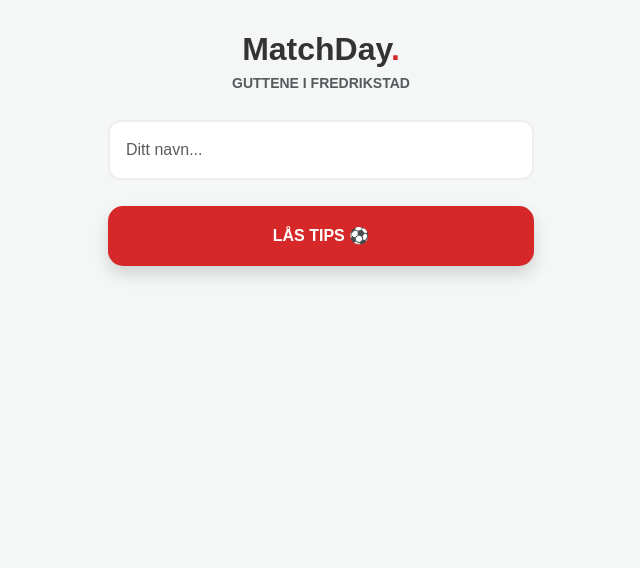
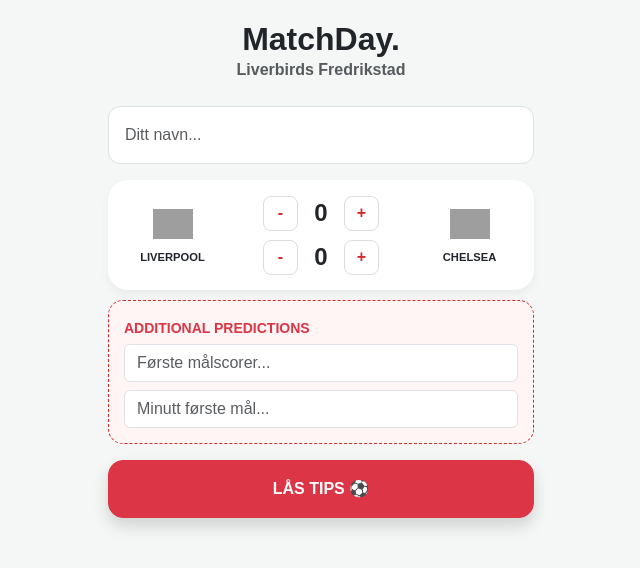
Before and after one commit to claseasybranding-ops/matchday-demo, a Flask app: page / in a window 1280 px wide. Shown: the top 568 px of the page, without its empty margins (319-959 px from the left). Run offline with Flask 3, Linux system fonts and the light colour scheme; grey boxes are pictures that could not be loaded.

Commit message:
Update index.html

```diff
--- a/templates/index.html
+++ b/templates/index.html
@@ -3,63 +3,48 @@
 <head>
     <meta charset="UTF-8">
     <meta name="viewport" content="width=device-width, initial-scale=1.0">
-    <title>MatchDay Fredrikstad</title>
+    <title>{{ o.gruppe }}</title>
     <link href="https://cdn.jsdelivr.net/npm/bootstrap@5.3.0/dist/css/bootstrap.min.css" rel="stylesheet">
     <style>
-        body { background-color: #f4f7f6; color: #333; font-family: sans-serif; }
-        .match-card {
-            background: white; border-radius: 20px; padding: 15px;
-            margin-bottom: 15px; box-shadow: 0 4px 15px rgba(0,0,0,0.05);
-        }
-        .team-container { display: flex; flex-direction: column; align-items: center; justify-content: center; }
-        .team-logo { width: 45px; height: 45px; object-fit: contain; margin-bottom: 5px; }
-        .team-name { font-weight: 800; font-size: 0.75rem; text-transform: uppercase; text-align: center; line-height: 1.1; }
-
-        .score-row { display: flex; align-items: center; justify-content: center; gap: 8px; margin: 2px 0; }
-        .btn-qty {
-            border: 1px solid #ddd; background: #fff; color: #d62828;
-            width: 32px; height: 32px; border-radius: 8px; font-weight: bold;
-        }
-        .score-val { font-size: 1.4rem; font-weight: 800; min-width: 25px; text-align: center; }
-
-        .header { padding: 25px 0 10px 0; text-align: center; }
-        .logo { font-size: 2rem; font-weight: 900; }
-        .logo span { color: #d62828; }
-        .btn-send { background: #d62828; color: white; border: none; padding: 18px; border-radius: 15px; width: 100%; font-weight: bold; margin-top: 10px; }
+        body { background-color: #f4f7f6; font-family: sans-serif; }
+        .match-card { background: white; border-radius: 20px; padding: 15px; margin-bottom: 10px; box-shadow: 0 4px 10px rgba(0,0,0,0.05); }
+        .team-logo { width: 40px; height: 40px; object-fit: contain; }
+        .team-name { font-weight: 800; font-size: 0.7rem; text-transform: uppercase; margin-top: 5px; }
+        .score-val { font-size: 1.5rem; font-weight: 800; min-width: 30px; text-align: center; }
+        .btn-qty { border: 1px solid #ddd; background: white; color: #d62828; width: 35px; height: 35px; border-radius: 8px; font-weight: bold; }
+        .extra-box { background: #fff5f5; border: 1px dashed #d62828; border-radius: 15px; padding: 15px; margin-top: 10px; }
     </style>
 </head>
 <body>
 
-<div class="container" style="max-width: 450px;">
-    <div class="header">
-        <div class="logo">MatchDay<span>.</span></div>
-        <p class="text-muted small fw-bold">GUTTENE I FREDRIKSTAD</p>
+<div class="container" style="max-width: 450px; padding-top: 20px;">
+    <div class="text-center mb-4">
+        <h2 class="fw-bold m-0">MatchDay<span>.</span></h2>
+        <p class="text-muted fw-bold">{{ o.gruppe }}</p>
     </div>
 
-    <input type="text" id="brukerNavn" class="form-control mb-3 p-3" placeholder="Ditt navn..." style="border-radius: 12px; border: 2px solid #eee;">
+    <input type="text" id="navn" class="form-control mb-3 p-3" placeholder="Ditt navn..." style="border-radius: 12px;">
 
-    {% for k in kamper %}
+    {% for k in o.kamper %}
     <div class="match-card">
-        <div class="row align-items-center g-0">
-            <div class="col-3 team-container">
+        <div class="row align-items-center g-0 text-center">
+            <div class="col-3">
                 <img src="{{ k.h_logo }}" class="team-logo">
                 <div class="team-name">{{ k.h_navn }}</div>
             </div>
-
             <div class="col-6">
-                <div class="score-row">
-                    <button class="btn-qty" onclick="endre('h{{ k.id }}', -1)">-</button>
-                    <span class="score-val" id="h{{ k.id }}">0</span>
-                    <button class="btn-qty" onclick="endre('h{{ k.id }}', 1)">+</button>
+                <div class="d-flex align-items-center justify-content-center gap-2">
+                    <button class="btn-qty" onclick="e('h{{loop.index}}',-1)">-</button>
+                    <span class="score-val" id="h{{loop.index}}">0</span>
+                    <button class="btn-qty" onclick="e('h{{loop.index}}',1)">+</button>
                 </div>
-                <div class="score-row">
-                    <button class="btn-qty" onclick="endre('b{{ k.id }}', -1)">-</button>
-                    <span class="score-val" id="b{{ k.id }}">0</span>
-                    <button class="btn-qty" onclick="endre('b{{ k.id }}', 1)">+</button>
+                <div class="d-flex align-items-center justify-content-center gap-2 mt-2">
+                    <button class="btn-qty" onclick="e('b{{loop.index}}',-1)">-</button>
+                    <span class="score-val" id="b{{loop.index}}">0</span>
+                    <button class="btn-qty" onclick="e('b{{loop.index}}',1)">+</button>
                 </div>
             </div>
-
-            <div class="col-3 team-container">
+            <div class="col-3">
                 <img src="{{ k.b_logo }}" class="team-logo">
                 <div class="team-name">{{ k.b_navn }}</div>
             </div>
@@ -67,19 +52,22 @@
     </div>
     {% endfor %}
 
-    <button class="btn-send shadow" onclick="sendTips()">LÅS TIPS ⚽</button>
+    {% if o.modus == 'singel' %}
+    <div class="extra-box">
+        <label class="small fw-bold text-danger">ADDITIONAL PREDICTIONS</label>
+        <input type="text" class="form-control mb-2 mt-1" placeholder="Første målscorer...">
+        <input type="number" class="form-control" placeholder="Minutt første mål...">
+    </div>
+    {% endif %}
+
+    <button class="btn btn-danger w-100 p-3 fw-bold shadow mt-3" style="border-radius: 15px;">LÅS TIPS ⚽</button>
 </div>
 
 <script>
-    function endre(id, verdi) {
-        let el = document.getElementById(id);
-        let ny = parseInt(el.innerText) + verdi;
-        if(ny >= 0) el.innerText = ny;
-    }
-    function sendTips() {
-        const navn = document.getElementById('brukerNavn').value;
-        if(!navn) { alert('Skriv navnet!'); return; }
-        alert('Tips for begge kamper er lagret!');
+    function e(id,v){
+        let el=document.getElementById(id);
+        let n=parseInt(el.innerText)+v;
+        if(n>=0) el.innerText=n;
     }
 </script>
 
```
